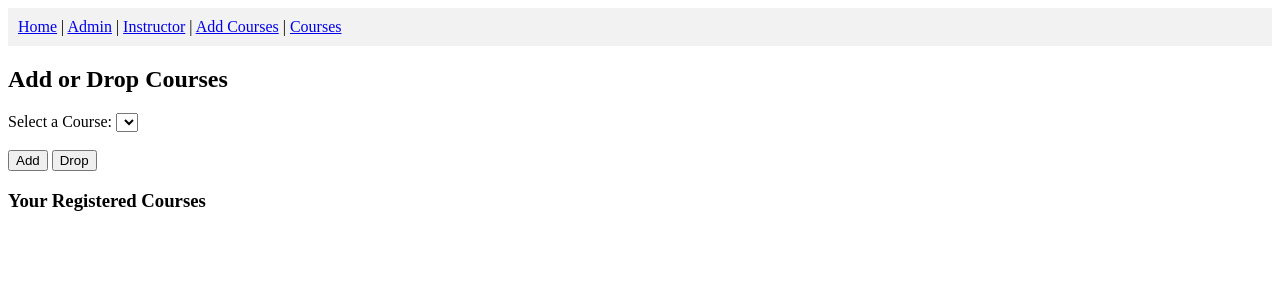
After one commit to AsadNaqvi360/DatabaseProject, a Flask app: page /add_courses in a window 1280 px wide. The commit adds this page. Shown: the top 300 px of the page. Run offline with Flask 3, Linux system fonts and the light colour scheme; data that the repository does not hold is empty.

Commit message:
stepping stone

```diff
--- a/app.py
+++ b/app.py
@@ -18,26 +18,20 @@ cursor = db.cursor(dictionary=True)
 def index():
     return render_template('index.html')
 
-@app.route('/add', methods=['GET', 'POST'])
-def add():
+# Student-facing page to view and add/drop courses
+@app.route('/add_courses', methods=['GET', 'POST'])
+def add_courses():
+    cursor.execute("SELECT * FROM courses")
+    courses = cursor.fetchall()
+
     if request.method == 'POST':
-        item_name = request.form['item_name']
-        supplier = request.form['supplier']
-        date_received = request.form['date_received']
-        description = request.form['description']
-        cost = request.form['cost']
-        quantity = request.form['quantity']
+        course_id = request.form['course']
+        flash(f'Course {course_id} submitted successfully!')
+        return redirect(url_for('add_courses'))
 
-        cursor.execute("""
-            INSERT INTO inventory (item_name, supplier, date_received, description, cost, quantity)
-            VALUES (%s, %s, %s, %s, %s, %s)
-        """, (item_name, supplier, date_received, description, cost, quantity))
-        db.commit()
-        flash('Item added successfully!')
-        return redirect(url_for('add'))
+    return render_template('add_courses.html', courses=courses)
 
-    return render_template('add.html')
-
+# General course viewing page
 @app.route('/courses', methods=['GET', 'POST'])
 def courses():
     cursor.execute("SELECT * FROM courses")
@@ -50,6 +44,7 @@ def courses():
 
     return render_template('courses.html', courses=courses)
 
+# Admin panel
 @app.route('/admin')
 def admin_panel():
     cursor.execute("SELECT * FROM courses")
@@ -60,25 +55,26 @@ def admin_panel():
 
     return render_template('admin.html', courses=courses, instructors=instructors)
 
+# Instructor dashboard
 @app.route('/instructor')
 def instructor_dashboard():
-    # Replace this with proper filtering if you have session/auth logic later
     cursor.execute("SELECT * FROM courses WHERE InstructorID IS NOT NULL")
     courses = cursor.fetchall()
     return render_template('instructor.html', courses=courses)
 
+# Empty for now
 @app.route('/grades')
 def grades():
     return render_template('grades.html')
 
-# Placeholder routes used in admin.html to avoid URL errors
+# Placeholder to avoid error in navbar/admin actions
 @app.route('/edit_course/<int:course_id>')
 def edit_course(course_id):
-    return f"Edit page for course {course_id} (not implemented yet)"
+    return f"Edit course {course_id} - Functionality coming soon."
 
 @app.route('/delete_course/<int:course_id>')
 def delete_course(course_id):
-    return f"Delete confirmation for course {course_id} (not implemented yet)"
+    return f"Delete course {course_id} - Functionality coming soon."
 
 @app.route('/submit', methods=['POST'])
 def submit():
@@ -86,7 +82,7 @@ def submit():
 
 @app.route('/view_students/<int:course_id>')
 def view_students(course_id):
-    return f"View students for course {course_id} (not implemented yet)"
+    return f"Viewing students for course {course_id} - Functionality coming soon."
 
 if __name__ == '__main__':
     app.run(debug=True)
--- /dev/null
+++ b/templates/add_courses.html
@@ -0,0 +1,28 @@
+<!DOCTYPE html>
+<html>
+<head>
+    <title>Add Courses</title>
+</head>
+<body>
+    {% include 'navbar.html' %}
+    <h2>Add or Drop Courses</h2>
+    <form method="post">
+        <label for="course">Select a Course:</label>
+        <select name="course_id" id="course">
+            {% for course in courses %}
+                <option value="{{ course.CourseID }}">{{ course.CourseName }}</option>
+            {% endfor %}
+        </select>
+        <br><br>
+        <input type="submit" name="action" value="Add">
+        <input type="submit" name="action" value="Drop">
+    </form>
+
+    <h3>Your Registered Courses</h3>
+    <ul>
+        {% for course in registered_courses %}
+            <li>{{ course.CourseName }}</li>
+        {% endfor %}
+    </ul>
+</body>
+</html>
--- a/templates/navbar.html
+++ b/templates/navbar.html
@@ -1,8 +1,7 @@
-<!-- templates/navbar.html -->
 <nav style="background: #f2f2f2; padding: 10px;">
     <a href="{{ url_for('index') }}">Home</a> |
     <a href="{{ url_for('admin_panel') }}">Admin</a> |
     <a href="{{ url_for('instructor_dashboard') }}">Instructor</a> |
-    <a href="{{ url_for('add') }}">Add Item</a> |
+    <a href="{{ url_for('add_courses') }}">Add Courses</a> |
     <a href="{{ url_for('courses') }}">Courses</a>
 </nav>
```
Also changed, not shown: templates/add.html (deleted, +0 -20 lines).
